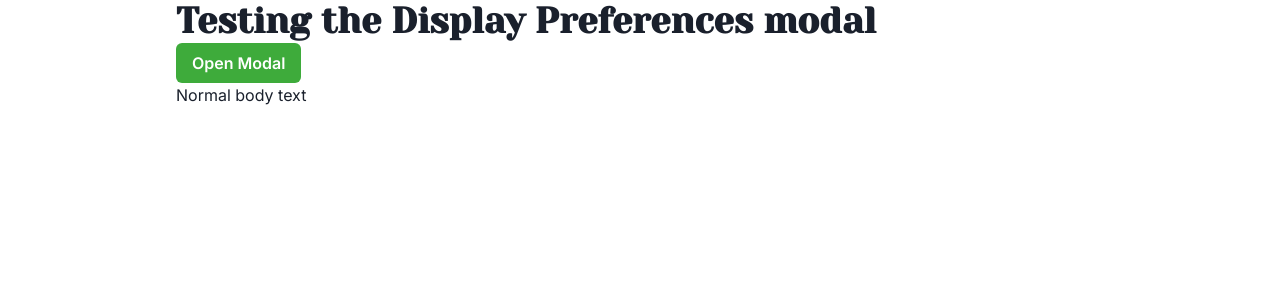
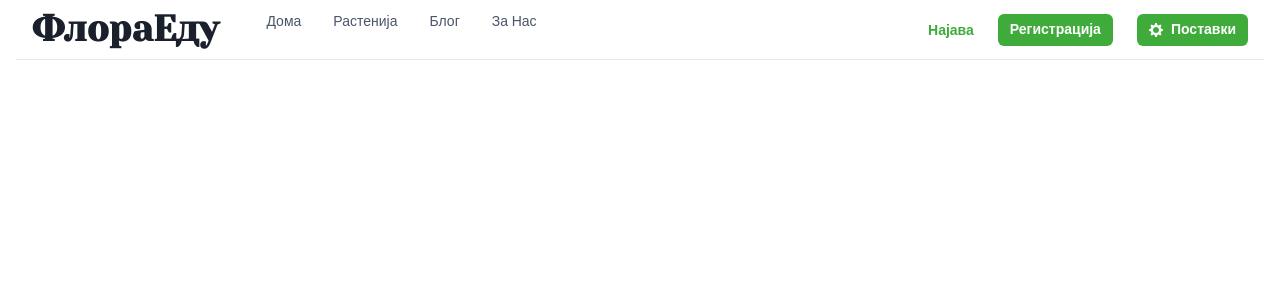
Before and after one commit to dev-marko/flora-edu, a React (Vite) app: page / in a window 1280 px wide. Shown: the top 300 px of the page. Built offline with nearby package versions, Linux system fonts and the light colour scheme; a web font is replaced by a local one.

Commit message:
Configure responsiveness

```diff
--- a/src/App.tsx
+++ b/src/App.tsx
@@ -1,9 +1,6 @@
 import { useState } from 'react';
 
 import {
-  Text,
-  Heading,
-  Button,
   ChakraProvider,
   Container,
   extendTheme,
@@ -18,6 +15,7 @@ import { FontSizeSliderValue } from '@/interfaces/font-size-slider-value';
 import customTheme from '@/styles/themes/custom-theme';
 import feGreen from '@/styles/themes/feGreen';
 import AppTheme from '@/styles/themes/interface/appTheme';
+import Navbar from './components/Navbar/Navbar';
 
 function App() {
   const [colorTheme] = useLocalStorage(COLOR_THEME_KEY, feGreen);
@@ -57,10 +55,8 @@ function App() {
 
   return (
     <ChakraProvider theme={mergedTheme}>
-      <Container maxW={'75%'}>
-        <Heading>Testing the Display Preferences modal</Heading>
-        <Button onClick={onDisplayOpen}>Open Modal</Button>
-        <Text>Normal body text</Text>
+      <Container maxW={'container.xl'}>
+        <Navbar onOpenDisplayPreferencesCallback={onDisplayOpen}></Navbar>
         <DisplayPreferences
           openModalDisclosure={isDisplayOpen}
           closeModalDisclosure={onDisplayClose}
--- a/src/components/Navbar/MobileNav.tsx
+++ b/src/components/Navbar/MobileNav.tsx
@@ -1,9 +1,20 @@
-import { Stack, useColorModeValue } from '@chakra-ui/react';
+import {
+  Button,
+  HStack,
+  Stack,
+  Text,
+  useColorModeValue,
+} from '@chakra-ui/react';
+import { SettingsIcon } from '@chakra-ui/icons';
+
 import { NAV_ITEMS } from '@/constants/nav-items';
 import { MobileNavItem } from './MobileNavItem';
 
-export const MobileNav = () => {
-  return (
+type Props = {
+  onOpenDisplayPreferencesCallback: () => void;
+};
+
+export const MobileNav = ({ onOpenDisplayPreferencesCallback }: Props) => (
   <Stack
     bg={useColorModeValue('white', 'gray.800')}
     p={4}
@@ -12,6 +23,16 @@ export const MobileNav = () => {
     {NAV_ITEMS.map((navItem) => (
       <MobileNavItem key={navItem.label} {...navItem} />
     ))}
+    <Button
+      onClick={onOpenDisplayPreferencesCallback}
+      size={'sm'}
+      variant={'link'}
+      py={2}
+    >
+      <HStack>
+        <SettingsIcon></SettingsIcon>
+        <Text fontSize={'md'}>Поставки</Text>
+      </HStack>
+    </Button>
   </Stack>
 );
-};
--- a/src/components/Navbar/Navbar.tsx
+++ b/src/components/Navbar/Navbar.tsx
@@ -9,12 +9,18 @@ import {
   useColorModeValue,
   useBreakpointValue,
   useDisclosure,
+  HStack,
+  Heading,
 } from '@chakra-ui/react';
-import { HamburgerIcon, CloseIcon } from '@chakra-ui/icons';
+import { HamburgerIcon, CloseIcon, SettingsIcon } from '@chakra-ui/icons';
 import { MobileNav } from './MobileNav';
 import { DesktopNav } from './DesktopNav';
 
-export default function Navbar() {
+type Props = {
+  onOpenDisplayPreferencesCallback: () => void;
+};
+
+const Navbar = ({ onOpenDisplayPreferencesCallback }: Props) => {
   const { isOpen, onToggle } = useDisclosure();
 
   return (
@@ -45,13 +51,12 @@ export default function Navbar() {
           />
         </Flex>
         <Flex flex={{ base: 1 }} justify={{ base: 'center', md: 'start' }}>
-          <Text
+          <Heading
             textAlign={useBreakpointValue({ base: 'center', md: 'left' })}
-            fontFamily={'heading'}
             color={useColorModeValue('gray.800', 'white')}
           >
-            Logo
-          </Text>
+            ФлораЕду
+          </Heading>
 
           <Flex display={{ base: 'none', md: 'flex' }} ml={10}>
             <DesktopNav />
@@ -64,7 +69,7 @@ export default function Navbar() {
           direction={'row'}
           spacing={6}
         >
-          <Button as={'a'} variant={'outline'} size={'sm'} href={'#'}>
+          <Button as={'a'} variant={'link'} size={'sm'} href={'#'}>
             Најава
           </Button>
           <Button
@@ -75,12 +80,26 @@ export default function Navbar() {
           >
             Регистрација
           </Button>
+          <Button
+            onClick={onOpenDisplayPreferencesCallback}
+            size={'sm'}
+            display={{ base: 'none', md: 'inline-flex' }}
+          >
+            <HStack>
+              <SettingsIcon></SettingsIcon>
+              <Text fontSize={'sm'}>Поставки</Text>
+            </HStack>
+          </Button>
         </Stack>
       </Flex>
 
       <Collapse in={isOpen} animateOpacity>
-        <MobileNav />
+        <MobileNav
+          onOpenDisplayPreferencesCallback={onOpenDisplayPreferencesCallback}
+        />
       </Collapse>
     </Box>
   );
-}
+};
+
+export default Navbar;
--- a/src/constants/nav-items.ts
+++ b/src/constants/nav-items.ts
@@ -2,19 +2,19 @@ import { NavItem } from '@/interfaces/nav-item';
 
 export const NAV_ITEMS: Array<NavItem> = [
   {
-    label: 'Inspiration',
+    label: 'Дома',
     href: '#',
   },
   {
-    label: 'Find Work',
+    label: 'Растенија',
     href: '#',
   },
   {
-    label: 'Learn Design',
+    label: 'Блог',
     href: '#',
   },
   {
-    label: 'Hire Designers',
+    label: 'За Нас',
     href: '#',
   },
 ];
```
Lines whose indentation alone changed are shown as unchanged.
